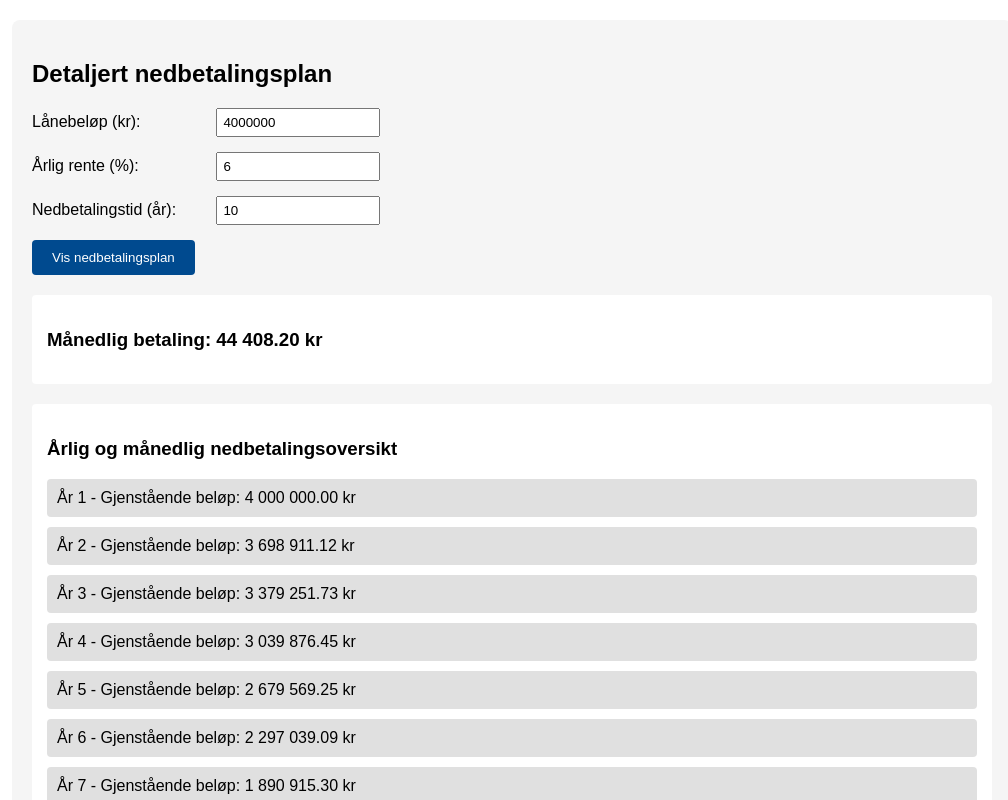
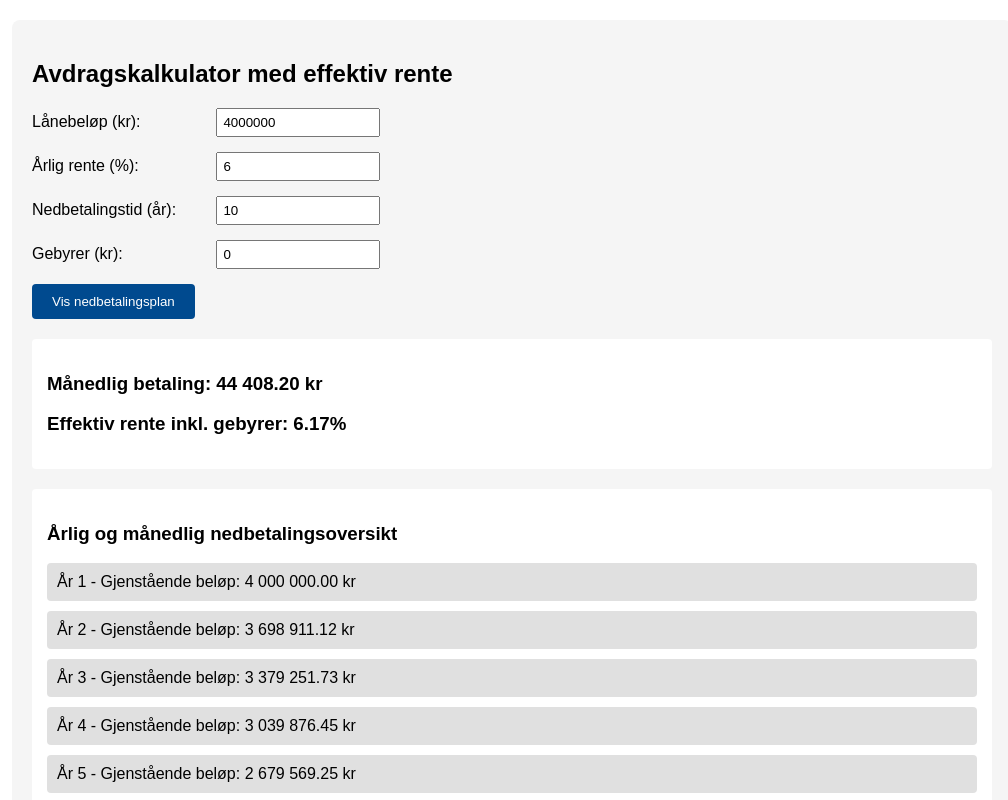
Before and after one commit to Marval1990/laanekalkulator, a plain HTML site: page index.html in a window 1280 px wide. Both pictures are taken after a click on the button "Vis nedbetalingsplan". Shown: the top 800 px of the page, without its empty margins (128-1136 px from the left). Drawn offline with Linux system fonts and the light colour scheme.

Commit message:
index.html

```diff
--- a/index.html
+++ b/index.html
@@ -2,7 +2,7 @@
 <html lang="no">
 <head>
     <meta charset="UTF-8">
-    <title>Detaljert nedbetalingsplan</title>
+    <title>Lånekalkulator med effektiv rente</title>
     <style>
         body { font-family: Arial, sans-serif; max-width: 1000px; margin: 0 auto; padding: 20px; }
         .container { background: #f5f5f5; padding: 20px; border-radius: 8px; }
@@ -21,7 +21,7 @@
 </head>
 <body>
     <div class="container">
-        <h2>Detaljert nedbetalingsplan</h2>
+        <h2>Avdragskalkulator med effektiv rente</h2>
 
         <div class="input-group">
             <label>Lånebeløp (kr):</label>
@@ -38,6 +38,11 @@
             <input type="number" id="loanTerm" value="10">
         </div>
 
+        <div class="input-group">
+            <label>Gebyrer (kr):</label>
+            <input type="number" id="fees" value="0">
+        </div>
+
         <button onclick="beregnDetaljer()">Vis nedbetalingsplan</button>
 
         <div id="resultat"></div>
@@ -49,6 +54,7 @@
             const P = parseFloat(document.getElementById('loanAmount').value);
             const annualRate = parseFloat(document.getElementById('interestRate').value) / 100;
             const years = parseFloat(document.getElementById('loanTerm').value);
+            const fees = parseFloat(document.getElementById('fees').value) || 0;
 
             const monthlyRate = annualRate / 12;
             const months = years * 12;
@@ -57,9 +63,13 @@
             const monthlyPayment = (P * monthlyRate * Math.pow(1 + monthlyRate, months)) /
                                  (Math.pow(1 + monthlyRate, months) - 1);
 
+            // Beregn effektiv rente
+            const effectiveRate = beregnEffektivRente(P, fees, monthlyPayment, months);
+
             // Vis hovedresultat
             document.getElementById('resultat').innerHTML = `
                 <h3>Månedlig betaling: ${formatCurrency(monthlyPayment)}</h3>
+                <h3>Effektiv rente inkl. gebyrer: ${effectiveRate.toFixed(2)}%</h3>
             `;
 
             // Generer detaljert plan
@@ -77,7 +87,7 @@
                             <th>Måned</th>
                             <th>Betaling</th>
                             <th>Rente</th>
-                            <th>Hovedstol</th>
+                            <th>Avdrag</th>
                             <th>Gjenstående</th>
                         </tr>`;
 
@@ -102,6 +112,31 @@
             document.getElementById('nedbetalingsplan').innerHTML = html;
         }
 
+        function beregnEffektivRente(principal, fees, monthlyPayment, months) {
+            const nettoLaan = principal - fees;
+            let rate = 0.0001; // Startverdi
+            let diff = 1;
+            const epsilon = 0.000001; // Presisjon
+
+            for(let i = 0; i < 100 && diff > epsilon; i++) {
+                let NPV = -nettoLaan;
+                let derivert = 0;
+
+                for(let m = 1; m <= months; m++) {
+                    const factor = Math.pow(1 + rate, m);
+                    NPV += monthlyPayment / factor;
+                    derivert += -monthlyPayment * m / Math.pow(1 + rate, m + 1);
+                }
+
+                const oldRate = rate;
+                rate -= NPV/derivert;
+                diff = Math.abs(rate - oldRate);
+            }
+
+            // Konverter til årlig effektiv rente
+            return (Math.pow(1 + rate, 12) - 1) * 100;
+        }
+
         function formatCurrency(amount) {
             return Math.abs(amount).toFixed(2).replace(/\d(?=(\d{3})+\.)/g, '$& ') + ' kr';
         }
```
